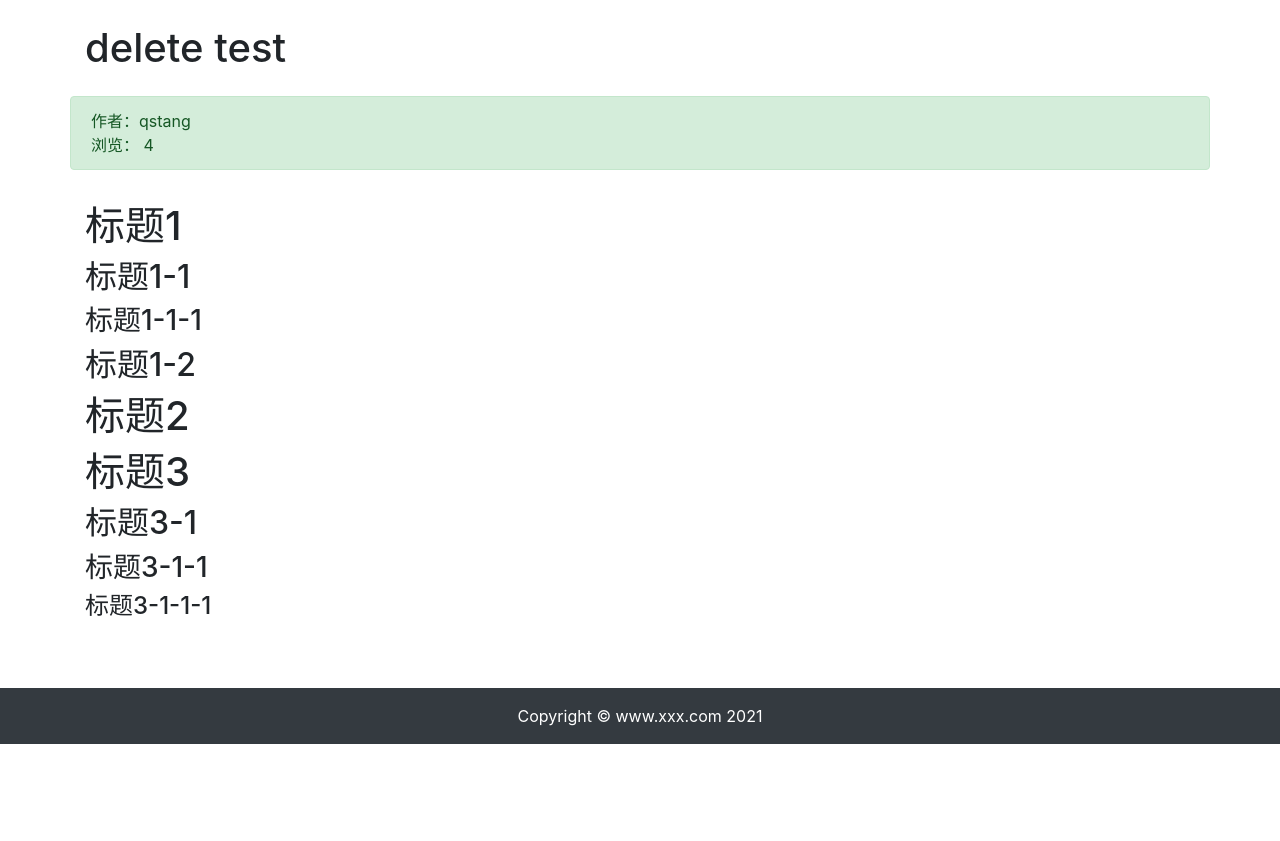
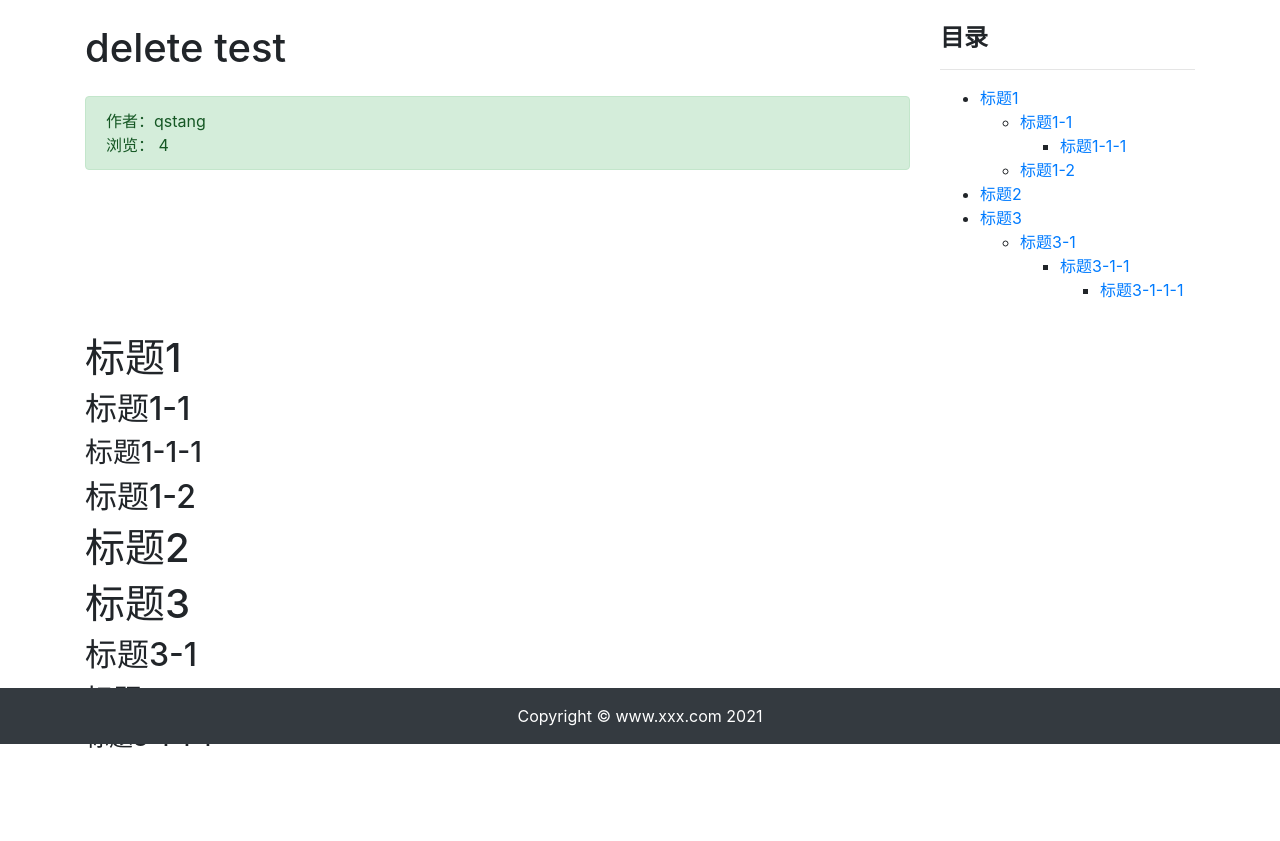
Before and after one commit to CheeseT-7/django_project, a Django app: page /article/article-detail/20/ in a window 1280 px wide. Shown: the part 56-897 px from the top of the page. Before the commit the page ends 800 px from the top, so only its background shows below. Run offline with Django 3.2, Linux system fonts and the light colour scheme; data comes from the database, SQL or seed files in the repository; both versions use the stored data as it was after the commit; some libraries are stand-ins or nearby versions.

Commit message:
添加文章目录及锚点功能

```diff
--- a/my_blog/article/views.py
+++ b/my_blog/article/views.py
@@ -65,17 +65,20 @@ def article_detail(request, id):
     article.total_views += 1
     article.save(update_fields=['total_views'])
 
-    # 将markdown语法渲染成html样式
-    article.body = markdown.markdown(article.body,
-                                     extensions=[
-                                         # 包含 缩写、表格等常用扩展
-                                         'markdown.extensions.extra',
-                                         # 语法高亮扩展
-                                         'markdown.extensions.codehilite'
-                                     ])
+    # 修改Markdown语法渲染
+    md = markdown.Markdown(
+        extensions=[
+            # 包含 缩写、表格等常用扩展
+            'markdown.extensions.extra',
+            # 语法高亮扩展
+            'markdown.extensions.codehilite',
+            # 目录扩展
+            'markdown.extensions.toc',
+        ])
+    article.body = md.convert(article.body)
 
     # 需要传递给模版的对象
-    context = {'article': article}
+    context = {'article': article, 'toc': md.toc}
     # 载入模版，并返回context对象
     return render(request, 'article/detail.html', context)
 
--- a/my_blog/templates/article/detail.html
+++ b/my_blog/templates/article/detail.html
@@ -14,8 +14,10 @@
 <div class="container">
     <div class="row">
         <!-- 标题及作者 -->
-        <h1 class="col-12 mt-4 mb-4">{{ article.title }}</h1>
-        <div class="col-12 alert alert-success">
+        <!-- 将原有内容嵌套进新的div中 -->
+        <div class="col-9">
+            <h1 class="mt-4 mb-4">{{ article.title }}</h1>
+            <div class="alert alert-success">
                 <div>
                     作者：{{ article.author }}
                     {% if user == article.author %}
@@ -38,6 +40,19 @@
                     <button type="submit">发送</button>
                 </form>
             </div>
+        </div>
+
+
+            <!-- 新增的目录 -->
+            <div class="col-3 mt-4">
+                <h4><strong>目录</strong></h4>
+                <hr>
+                <div>
+                    {{ toc|safe }}
+                </div>
+            </div>
+
+
         <!-- 文章正文 -->
         <div class="col-12">
             <!-- 在article.body后加上 |safe 过滤器 -->
```
Also changed, not shown: my_blog/db.sqlite3. Lines whose indentation alone changed are shown as unchanged.
